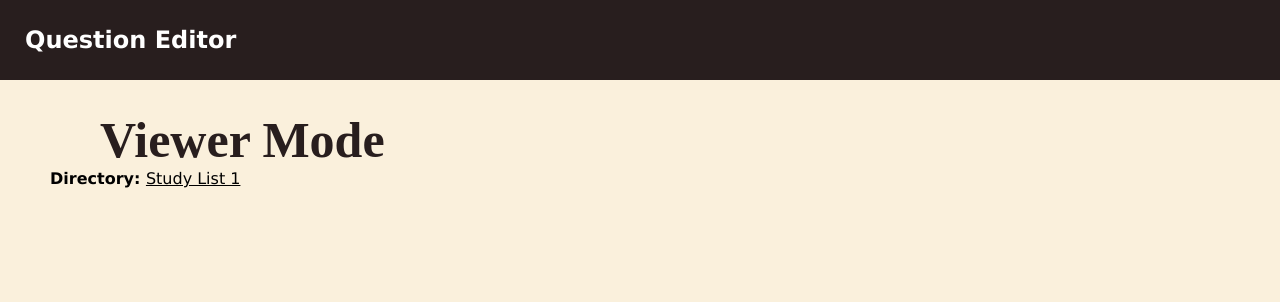
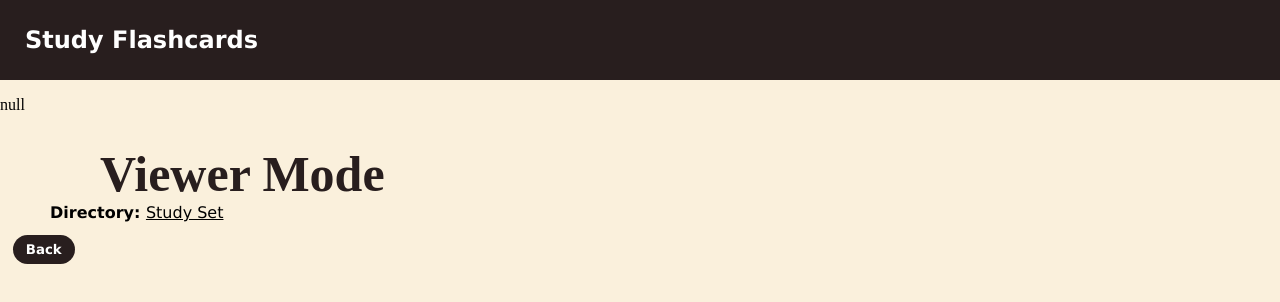
Before and after one commit to DHaire92/Flash-Cardio, a React (Create React App) app in the folder client/: page /Viewer in a window 1280 px wide. Shown: the top 302 px of the page. Built offline with nearby package versions, Linux system fonts and the light colour scheme; a web font is replaced by a local one.

Commit message:
fixed button and view for study mode

```diff
--- a/client/src/pages/App.js
+++ b/client/src/pages/App.js
@@ -37,7 +37,7 @@ function App() {
         <Route exact path="/SignUp" element={<SignUp />} />
         <Route exact path="/Home" element={<Home />} />
         <Route path="/Editor/*" element={<Editor />} />
-        <Route path="/Viewer" element={<Viewer />} />
+        <Route path="/Viewer/*" element={<Viewer />} />
       </Routes>
     </QuestionProvider>
   );
--- a/client/src/pages/Viewer.js
+++ b/client/src/pages/Viewer.js
@@ -1,16 +1,36 @@
 import React, { useState, useEffect } from "react";
+import { useParams } from 'react-router-dom';
 import { useLocation, useNavigate } from "react-router-dom";
 import '../global-styles/styles.scss';
 import './page-styles/Viewer.scss';
+
 import { BackToHomeButton } from "../components/button/NavigationButtons";
 import Header from "../components/header/Header";
 import FlashcardView from "../components/flashcard/flashcard-view-mode/Flashcard-view";
-import { addFolder, updateFolder, deleteFolder } from "../api/folderAPIs";
+
+import { getFolder } from "../api/folderAPIs";
 
 export default function Viewer() {
+  const { '*': folderPath } = useParams();  // Getting folder path from the URL
+  const [folderData, setFolderData] = useState(null); // Folder data state
+  useEffect(() => {
+    const fetchFolderData = async () => {
+      try {
+        const folderData = await getFolder(folderPath); // Fetching data using folderPath
+        setFolderData(folderData); // Setting fetched data to state
+      } catch (error) {
+        console.error("Error fetching folder data:", error);
+      }
+    };
+
+    if (folderPath) {
+      fetchFolderData();  // Only fetch if folderPath exists
+    }
+  }, [folderPath]);
+
   const navigate = useNavigate();
   const location = useLocation();
-  let folderData = location.state?.folderEditData;
+  //let folderData = location.state?.folderEditData;
 
   const [flashcards, setFlashcards] = useState([]);
   const [title, setTitle] = useState('');
@@ -24,19 +44,17 @@ export default function Viewer() {
     }
   }, [folderData]);
 
-
   return (
     <div className="App">
-      <Header>Question Editor</Header>
+      <Header>Study Flashcards</Header>
 
       <p>{JSON.stringify(folderData, null, 2)}</p>
 
       <div className="folder-mode-info-header-container">
         <div className="page-header">Viewer Mode</div>
-
         <div className="current-directory">
           <b>Directory: </b>
-          <u className="current-directory-link">Study List 1</u>
+          <u className="current-directory-link">Study Set</u>
         </div>
       </div>
 
@@ -48,6 +66,7 @@ export default function Viewer() {
             cardContents={flashcard}
           />
         ))}
+        <BackToHomeButton />
       </div>
     </div>
   );
--- a/client/src/pages/page-styles/Viewer.scss
+++ b/client/src/pages/page-styles/Viewer.scss
@@ -1 +1,28 @@
 @import "../../global-styles/css-variables.scss";
+
+
+.folder-mode-info-header-container {
+    display: flex;
+    flex-direction: column;
+    margin: 0 50px;
+}
+
+.folder-utils-container {
+    display: flex;
+    justify-content: space-between;
+}
+
+.folder-mode-button-container {
+    display: flex;
+    justify-content: right;
+    width: 50%;
+    height: 50%;
+}
+
+.current-directory {
+    font-family: $primary-font;
+}
+
+.current-directory-link:hover {
+    cursor: pointer;
+}
```
